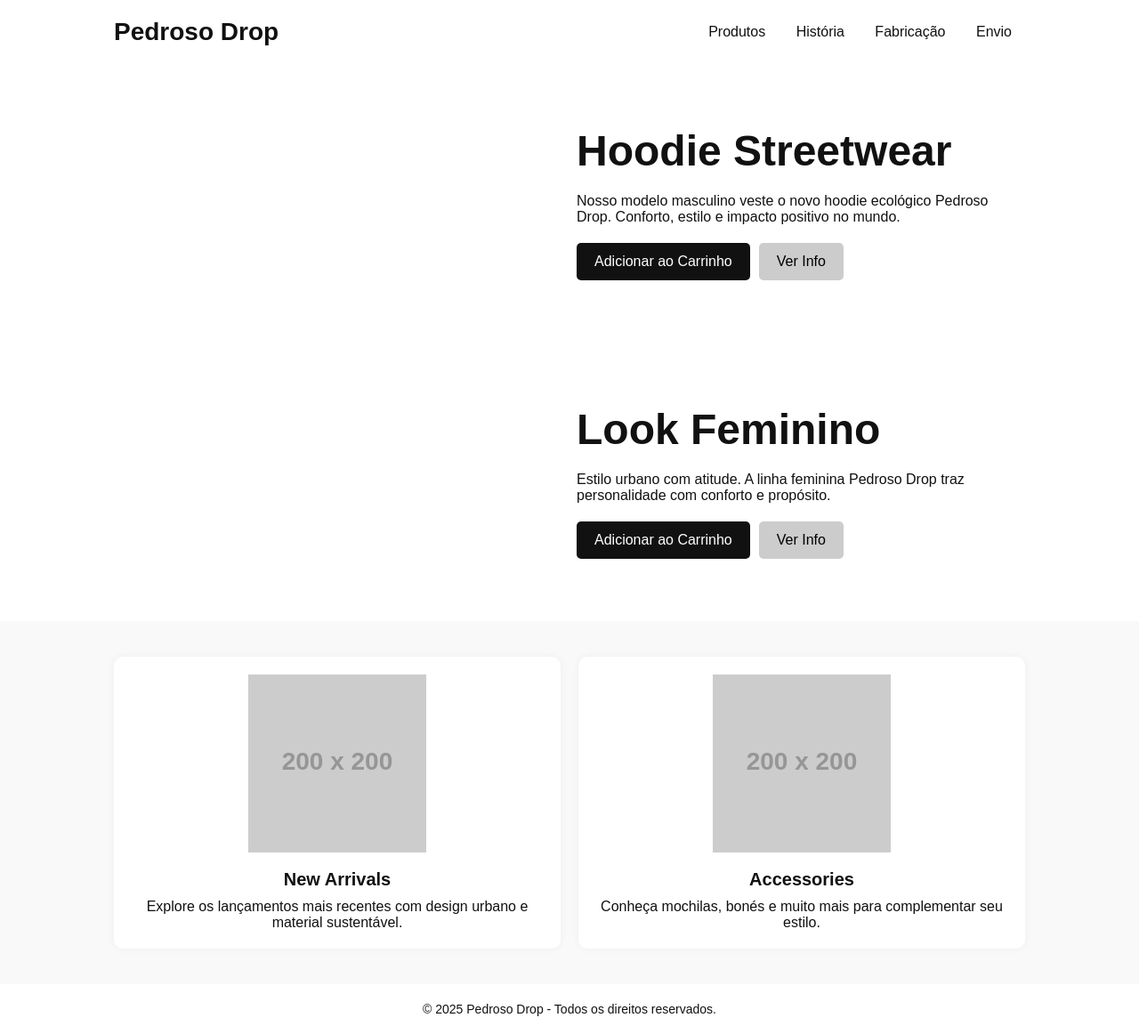
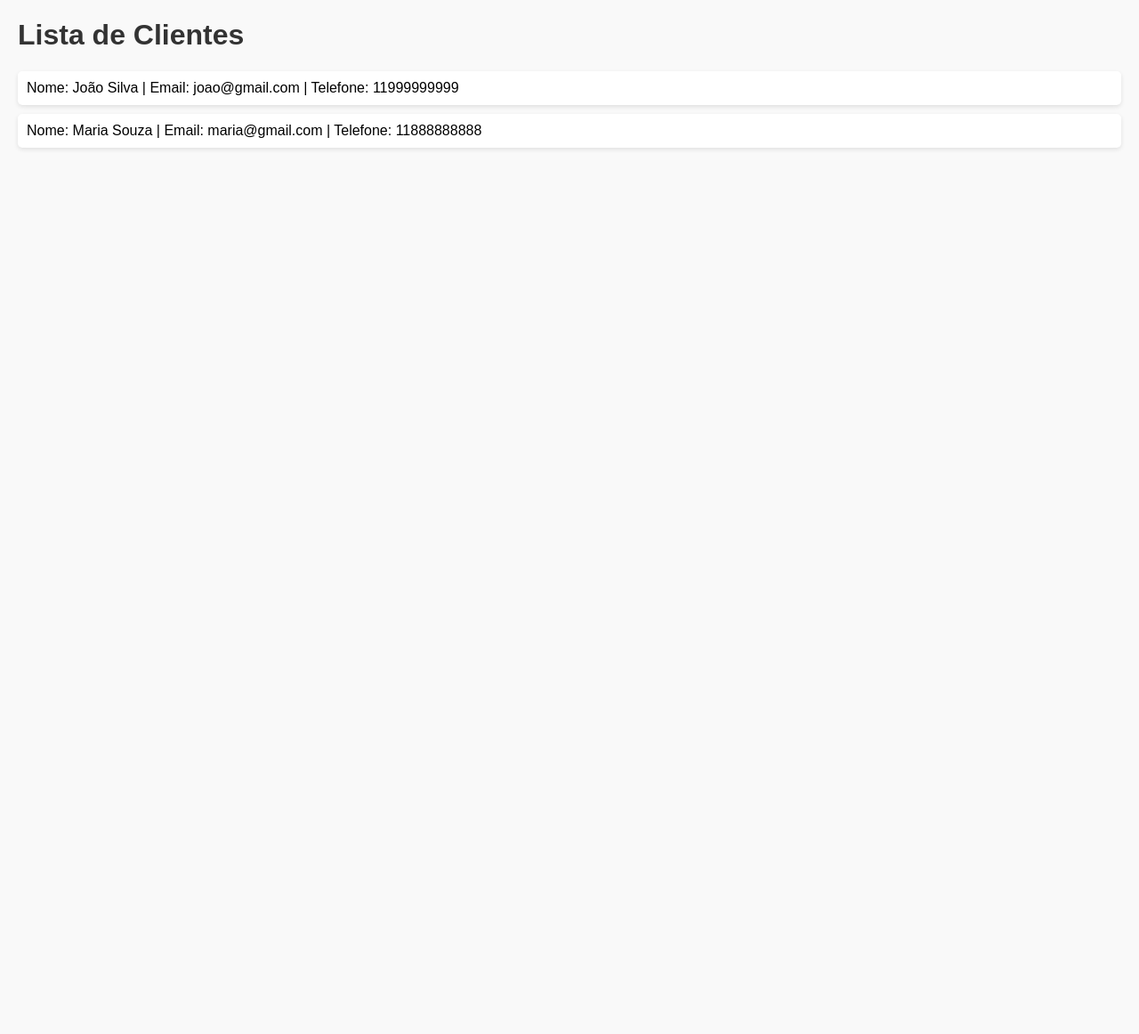
Before and after one commit to CarlosPedroso34/loja-pedroso-drop, a plain HTML site: page index.html in a window 1280 px wide. Shown: the whole page at 89% size. After the commit the page ends 800 px from the top, so only its background shows below. Drawn offline with nearby package versions, Linux system fonts and the light colour scheme; placeholder pictures from the web are drawn by us.

Commit message:
clientes

```diff
--- /dev/null
+++ b/clientes.js
@@ -0,0 +1,12 @@
+
+fetch('clientes.json')
+    .then(response => response.json())
+    .then(data => {
+        const lista = document.getElementById('clientes-lista');
+        data.forEach(cliente => {
+            const item = document.createElement('li');
+            item.textContent = `Nome: ${cliente.nome} | Email: ${cliente.email} | Telefone: ${cliente.telefone}`;
+            lista.appendChild(item);
+        });
+    })
+    .catch(error => console.error('Erro ao carregar os clientes:', error));
--- /dev/null
+++ b/clientes.json
@@ -0,0 +1,13 @@
+
+[
+    {
+        "nome": "João Silva",
+        "email": "joao@gmail.com",
+        "telefone": "11999999999"
+    },
+    {
+        "nome": "Maria Souza",
+        "email": "maria@gmail.com",
+        "telefone": "11888888888"
+    }
+]
--- a/index.html
+++ b/index.html
@@ -2,86 +2,15 @@
 <!DOCTYPE html>
 <html lang="pt-BR">
 <head>
-  <meta charset="UTF-8" />
-  <meta name="viewport" content="width=device-width, initial-scale=1.0"/>
-  <title>Pedroso Drop</title>
-  <script type="module" src="https://unpkg.com/@google/model-viewer/dist/model-viewer.min.js"></script>
-  <style>
-    * { box-sizing: border-box; margin: 0; padding: 0; }
-    body { font-family: 'Arial', sans-serif; background: #f2f2f2; color: #111; }
-    header { background: #fff; padding: 20px 10%; box-shadow: 0 1px 5px rgba(0,0,0,0.1); display: flex; justify-content: space-between; align-items: center; }
-    header h1 { font-size: 28px; font-weight: bold; }
-    nav a { margin: 0 15px; color: #111; text-decoration: none; font-size: 16px; }
-    .hero { display: flex; flex-wrap: wrap; justify-content: center; align-items: center; padding: 50px 10%; background: #fff; }
-    .model-container { flex: 1 1 300px; max-width: 500px; padding: 20px; }
-    model-viewer { width: 100%; height: 500px; border-radius: 10px; background: #eaeaea; }
-    .info { flex: 1 1 300px; padding: 20px; }
-    .info h2 { font-size: 48px; margin-bottom: 20px; }
-    .info p { font-size: 16px; margin-bottom: 20px; }
-    .buttons { display: flex; gap: 10px; }
-    button { padding: 12px 20px; font-size: 16px; border: none; cursor: pointer; border-radius: 5px; }
-    .cart { background-color: #111; color: #fff; }
-    .watch { background-color: #ccc; color: #000; }
-    .grid-section { display: flex; flex-wrap: wrap; gap: 20px; padding: 40px 10%; background: #f9f9f9; justify-content: center; }
-    .grid-item { flex: 1 1 280px; background: #fff; padding: 20px; border-radius: 10px; text-align: center; box-shadow: 0 0 10px rgba(0,0,0,0.05); }
-    .grid-item h3 { margin: 15px 0 10px; font-size: 20px; }
-    .footer { text-align: center; padding: 20px; background: #fff; font-size: 14px; }
-  </style>
+    <meta charset="UTF-8">
+    <meta name="viewport" content="width=device-width, initial-scale=1.0">
+    <title>Registro de Clientes</title>
+    <link rel="stylesheet" href="style.css">
 </head>
 <body>
-  <header>
-    <h1>Pedroso Drop</h1>
-    <nav>
-      <a href="#">Produtos</a>
-      <a href="#">História</a>
-      <a href="#">Fabricação</a>
-      <a href="#">Envio</a>
-    </nav>
-  </header>
+    <h1>Lista de Clientes</h1>
+    <ul id="clientes-lista"></ul>
 
-  <section class="hero">
-    <div class="model-container">
-      <model-viewer src="https://models.readyplayer.me/6853765231528952f316ed3d.glb" alt="Manequim Masculino" auto-rotate camera-controls></model-viewer>
-    </div>
-    <div class="info">
-      <h2>Hoodie Streetwear</h2>
-      <p>Nosso modelo masculino veste o novo hoodie ecológico Pedroso Drop. Conforto, estilo e impacto positivo no mundo.</p>
-      <div class="buttons">
-        <button class="cart" onclick="alert('Produto adicionado ao carrinho!')">Adicionar ao Carrinho</button>
-        <button class="watch" onclick="alert('Mais informações em breve')">Ver Info</button>
-      </div>
-    </div>
-  </section>
-
-  <section class="hero">
-    <div class="model-container">
-      <model-viewer src="https://models.readyplayer.me/68538febfee837da284a83d1.glb" alt="Manequim Feminino" auto-rotate camera-controls></model-viewer>
-    </div>
-    <div class="info">
-      <h2>Look Feminino</h2>
-      <p>Estilo urbano com atitude. A linha feminina Pedroso Drop traz personalidade com conforto e propósito.</p>
-      <div class="buttons">
-        <button class="cart" onclick="alert('Produto adicionado ao carrinho!')">Adicionar ao Carrinho</button>
-        <button class="watch" onclick="alert('Mais informações em breve')">Ver Info</button>
-      </div>
-    </div>
-  </section>
-
-  <section class="grid-section">
-    <div class="grid-item">
-      <img src="https://via.placeholder.com/200x200.png?text=New+Arrivals" alt="New Arrivals">
-      <h3>New Arrivals</h3>
-      <p>Explore os lançamentos mais recentes com design urbano e material sustentável.</p>
-    </div>
-    <div class="grid-item">
-      <img src="https://via.placeholder.com/200x200.png?text=Accessories" alt="Accessories">
-      <h3>Accessories</h3>
-      <p>Conheça mochilas, bonés e muito mais para complementar seu estilo.</p>
-    </div>
-  </section>
-
-  <div class="footer">
-    © 2025 Pedroso Drop - Todos os direitos reservados.
-  </div>
+    <script src="clientes.js"></script>
 </body>
 </html>
--- a/style.css
+++ b/style.css
@@ -1,21 +1,20 @@
+
 body {
-  background-color: #111;
-  color: #fff;
-  font-family: Arial, sans-serif;
-  text-align: center;
-  padding: 20px;
+    font-family: Arial, sans-serif;
+    background-color: #f9f9f9;
+    margin: 20px;
 }
-
-header h1 {
-  color: #00ff99;
+h1 {
+    color: #333;
 }
-
-section {
-  margin-top: 30px;
+ul {
+    list-style-type: none;
+    padding: 0;
 }
-
-footer {
-  margin-top: 50px;
-  font-size: 14px;
-  color: #aaa;
+li {
+    background: #fff;
+    margin-bottom: 10px;
+    padding: 10px;
+    border-radius: 5px;
+    box-shadow: 0 2px 5px rgba(0,0,0,0.1);
 }
```
